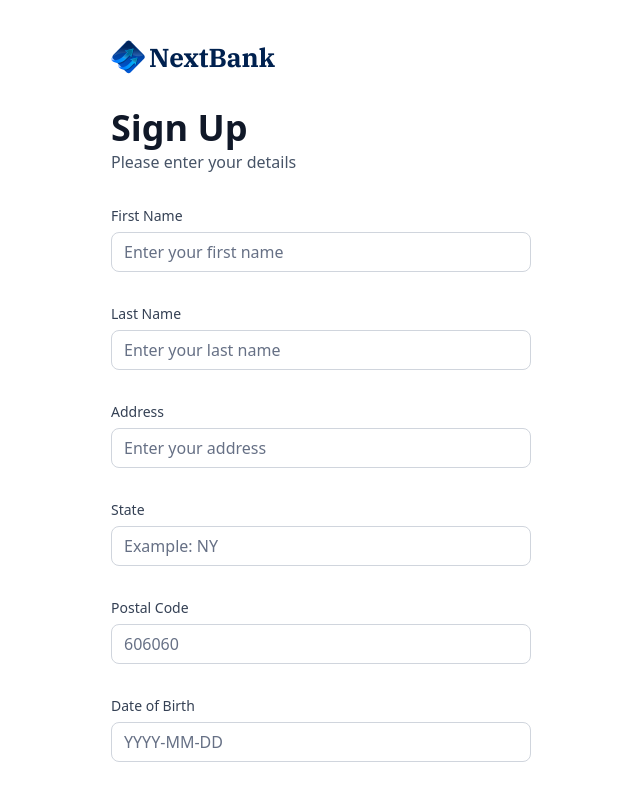
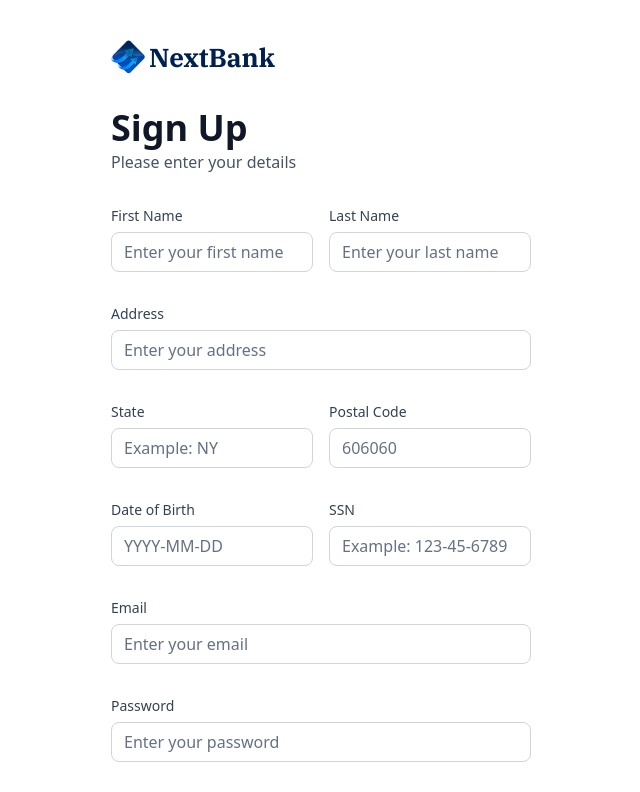
Before and after one commit to ankitnimje/next-bank, a Next.js app: page /sign-up in a window 1280 px wide. Shown: the top 792 px of the page, without its empty margins (319-959 px from the left). Built offline with nearby package versions, Linux system fonts and the light colour scheme.

Commit message:
update styles for sign-up from

```diff
--- a/components/AuthForm.tsx
+++ b/components/AuthForm.tsx
@@ -64,6 +64,7 @@ const AuthForm = ({ type }: { type: "sign-in" | "sign-up" }) => {
             <form onSubmit={form.handleSubmit(onSubmit)} className="space-y-8">
               {type === "sign-up" && (
                 <>
+                  <div className="flex gap-4">
                     <CustomInput
                       control={form.control}
                       name="firstName"
@@ -76,12 +77,14 @@ const AuthForm = ({ type }: { type: "sign-in" | "sign-up" }) => {
                       label="Last Name"
                       placeholder="Enter your last name"
                     />
+                  </div>
                   <CustomInput
                     control={form.control}
                     name="address1"
                     label="Address"
                     placeholder="Enter your address"
                   />
+                  <div className="flex gap-4">
                     <CustomInput
                       control={form.control}
                       name="state"
@@ -94,6 +97,8 @@ const AuthForm = ({ type }: { type: "sign-in" | "sign-up" }) => {
                       label="Postal Code"
                       placeholder="606060"
                     />
+                  </div>
+                  <div className="flex gap-4">
                     <CustomInput
                       control={form.control}
                       name="dateOfBirth"
@@ -106,6 +111,7 @@ const AuthForm = ({ type }: { type: "sign-in" | "sign-up" }) => {
                       label="SSN"
                       placeholder="Example: 123-45-6789"
                     />
+                  </div>
                 </>
               )}
 
```
Lines whose indentation alone changed are shown as unchanged.
